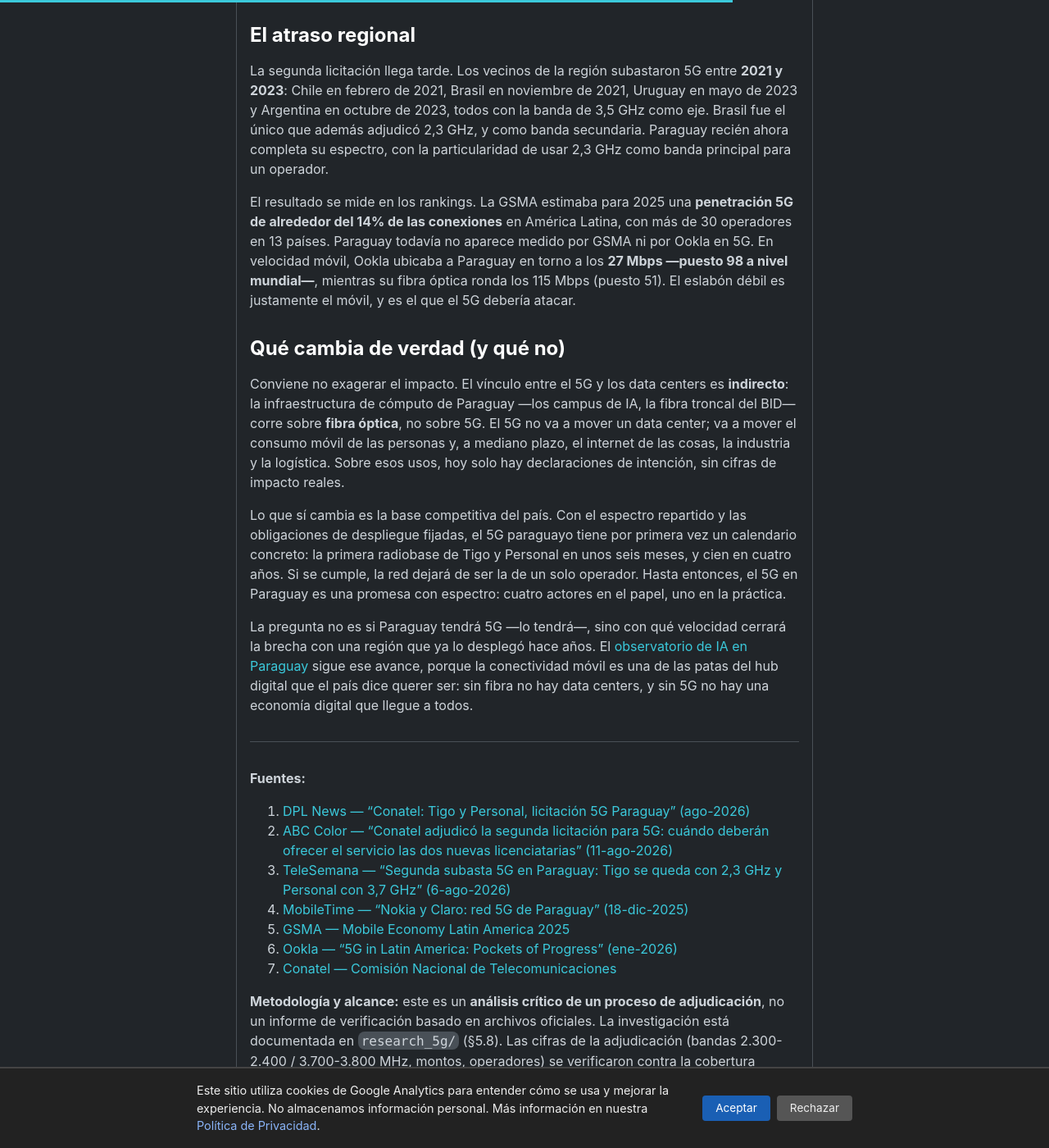
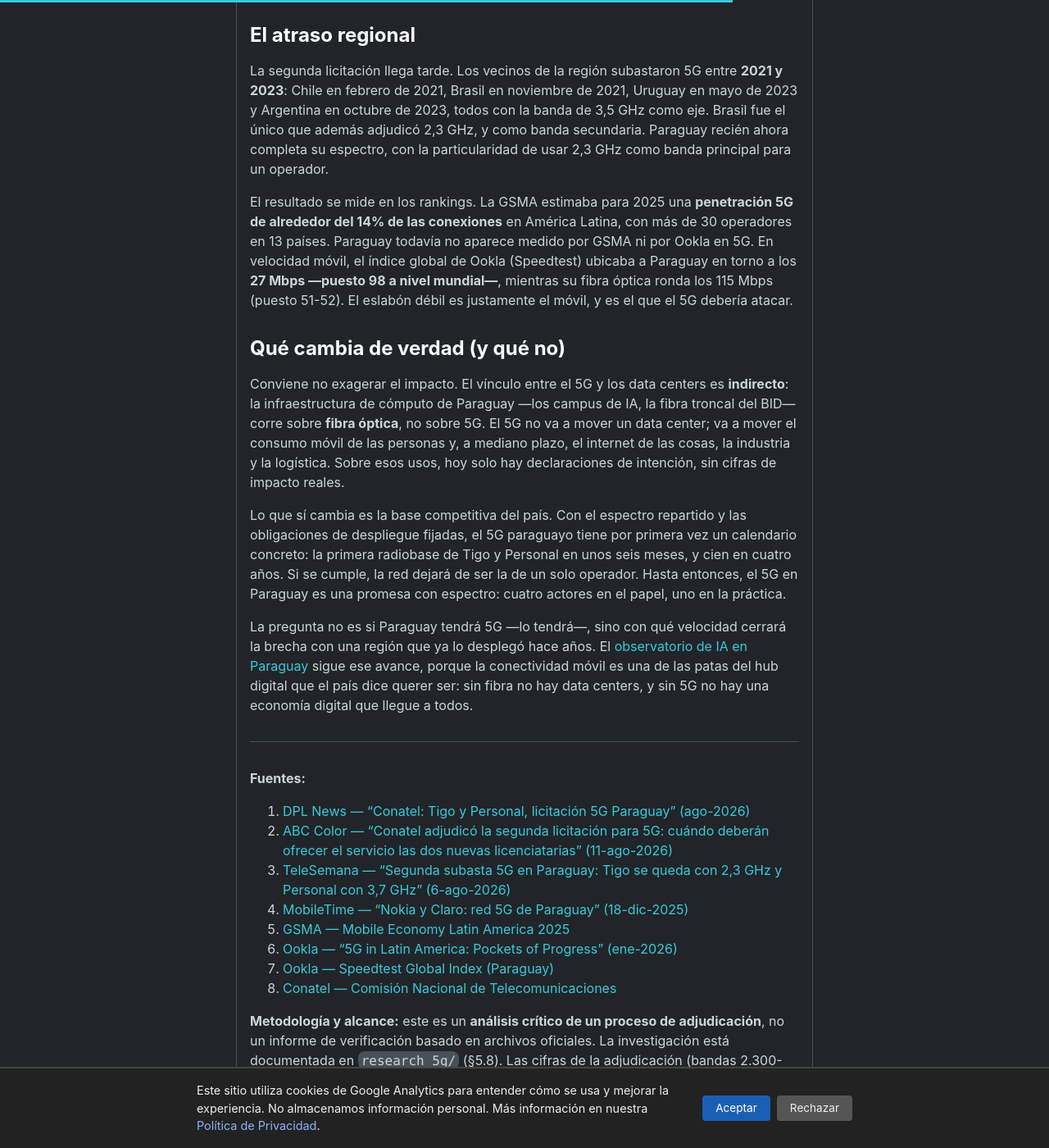
Before and after one commit to miravosqueinteresante/muchotexto.net, a Jekyll site: the page built from _posts/2026-10-15-5g-segunda-subasta-paraguay.md, in a window 1280 px wide and 1400 px high, scrolled down 2142 px. Shown: the whole window at 82% size. Built offline with Jekyll 4.4.1, drawn with Linux system fonts in a browser that asks for light colours.

Commit message:
#58: correcciones del fact-check (ejecutado post-commit)
El fact-check independiente (Compuerta B, paso que se había saltado) devolvió
27 TRUE, 0 FALSE, 0 UNVERIFIABLE. Aplica 2 imprecisiones:

- Glosario: n78 es 3,3-3,8 GHz (no 3,5-3,8); corregido el rango.
- Fuente Ookla: los 27/115 Mbps son del Speedtest Global Index, no del
  artículo 'Pockets of Progress'; se agrega la URL correcta y se reformula.
- Fibra: puesto 51 -> 51-52.

```diff
--- a/_posts/2026-10-15-5g-segunda-subasta-paraguay.md
+++ b/_posts/2026-10-15-5g-segunda-subasta-paraguay.md
@@ -57,7 +57,7 @@
 
 La segunda licitación llega tarde. Los vecinos de la región subastaron 5G entre **2021 y 2023**: Chile en febrero de 2021, Brasil en noviembre de 2021, Uruguay en mayo de 2023 y Argentina en octubre de 2023, todos con la banda de 3,5 GHz como eje. Brasil fue el único que además adjudicó 2,3 GHz, y como banda secundaria. Paraguay recién ahora completa su espectro, con la particularidad de usar 2,3 GHz como banda principal para un operador.
 
-El resultado se mide en los rankings. La GSMA estimaba para 2025 una **penetración 5G de alrededor del 14% de las conexiones** en América Latina, con más de 30 operadores en 13 países. Paraguay todavía no aparece medido por GSMA ni por Ookla en 5G. En velocidad móvil, Ookla ubicaba a Paraguay en torno a los **27 Mbps —puesto 98 a nivel mundial—**, mientras su fibra óptica ronda los 115 Mbps (puesto 51). El eslabón débil es justamente el móvil, y es el que el 5G debería atacar.
+El resultado se mide en los rankings. La GSMA estimaba para 2025 una **penetración 5G de alrededor del 14% de las conexiones** en América Latina, con más de 30 operadores en 13 países. Paraguay todavía no aparece medido por GSMA ni por Ookla en 5G. En velocidad móvil, el índice global de Ookla (Speedtest) ubicaba a Paraguay en torno a los **27 Mbps —puesto 98 a nivel mundial—**, mientras su fibra óptica ronda los 115 Mbps (puesto 51-52). El eslabón débil es justamente el móvil, y es el que el 5G debería atacar.
 
 ## Qué cambia de verdad (y qué no)
 
@@ -109,7 +109,8 @@
 4. [MobileTime — "Nokia y Claro: red 5G de Paraguay" (18-dic-2025)](https://mobiletime.la/noticias/18/12/2025/nokia-y-claro-red-5g-de-paraguay/)
 5. [GSMA — Mobile Economy Latin America 2025](https://www.gsma.com/about-us/regions/latin-america-and-the-caribbean/gsma_resources/mobile-economy-latam2025/)
 6. [Ookla — "5G in Latin America: Pockets of Progress" (ene-2026)](https://www.ookla.com/articles/5g-in-latin-america-pockets-of-progress)
-7. [Conatel — Comisión Nacional de Telecomunicaciones](https://www.conatel.gov.py/)
+7. [Ookla — Speedtest Global Index (Paraguay)](https://www.speedtest.net/global-index/paraguay)
+8. [Conatel — Comisión Nacional de Telecomunicaciones](https://www.conatel.gov.py/)
 
 **Metodología y alcance:** este es un **análisis crítico de un proceso de adjudicación**, no un informe de verificación basado en archivos oficiales. La investigación está documentada en `research_5g/` (§5.8). Las cifras de la adjudicación (bandas 2.300-2.400 / 3.700-3.800 MHz, montos, operadores) se verificaron contra la cobertura especializada (DPL News, TeleSemana, MobileTime) y fuentes oficiales (Conatel). El dato de que "solo Claro tiene 5G operativo" es unánime en las fuentes consultadas. Las proyecciones de inversión (USD 79 millones, 250-500 radiobases) son estimaciones preliminares de los operadores, no desembolsos confirmados. La comparación regional usa datos de GSMA y Ookla. El vínculo entre 5G y data centers se presenta como indirecto, sin exagerar.
 
```
Also changed, not shown: other parts of _posts/2026-10-15-5g-segunda-subasta-paraguay.md (+1 -1 lines).
